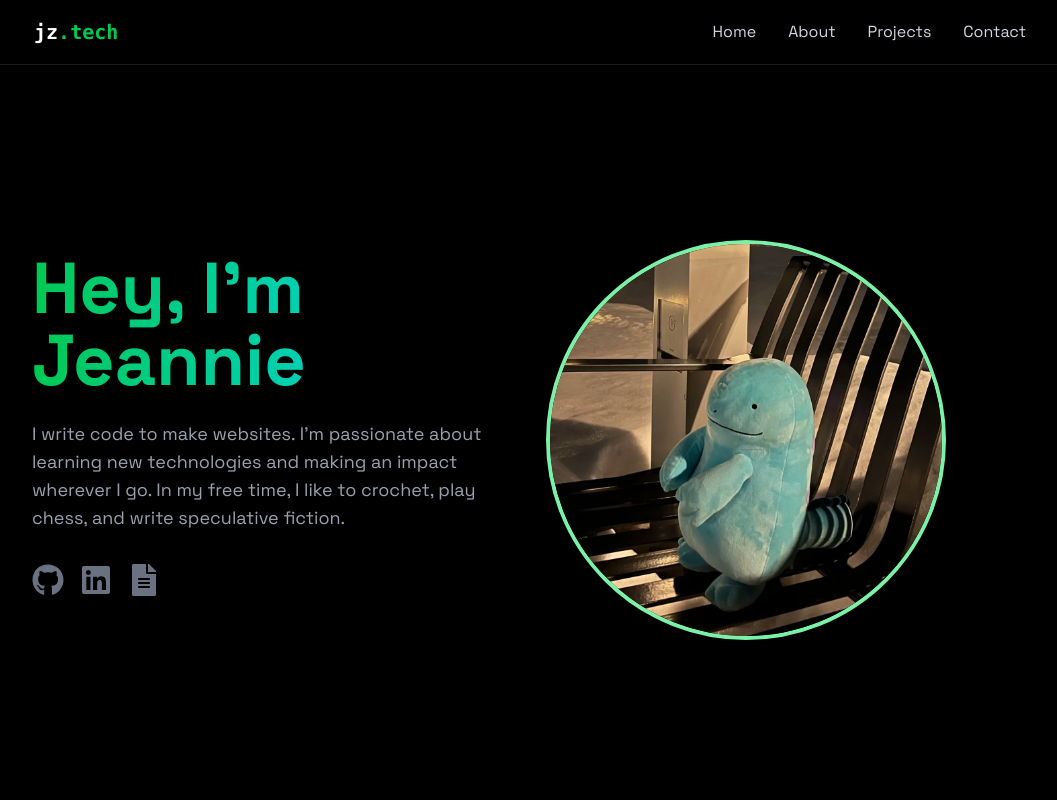
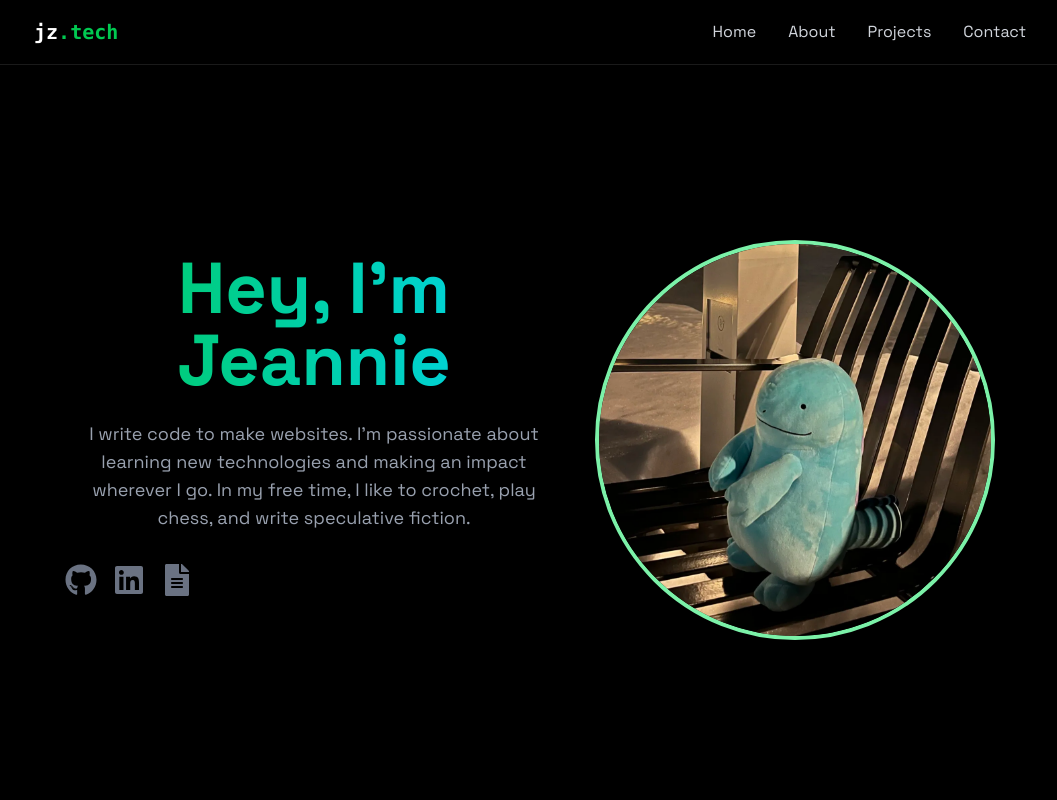
Before and after one commit to jeanniezhang/jeanniezhang.github.io, a React (Vite) app: page / in a window 1280 px wide. Shown: the top 800 px of the page, without its empty margins (110-1167 px from the left). Built offline with nearby package versions, Linux system fonts and the light colour scheme.

Commit message:
more link fixes

```diff
--- a/src/components/sections/Home.jsx
+++ b/src/components/sections/Home.jsx
@@ -8,7 +8,7 @@ export const Home = () => {
       className="min-h-screen flex items-center justify-center relative px-4 py-8 pt-28" // 👈 pt-28 = padding top to push below navbar
     >
       <RevealOnScroll>
-        <div className="flex flex-col md:flex-row items-center justify-center text-center md:text-left z-10 px-4 space-y-8 md:space-y-0 md:space-x-8">
+        <div className="flex flex-col md:flex-row items-center justify-center text-center z-10 px-4 space-y-8 md:space-y-0 md:space-x-8">
           {/* Text section */}
           <div className="md:w-1/2">
             <h1 className="text-5xl md:text-7xl font-bold mb-6 bg-gradient-to-r from-green-500 to-cyan-400 bg-clip-text text-transparent leading-right">
@@ -42,7 +42,7 @@ export const Home = () => {
               </a>
 
               <a
-                href="./resume.pdf"
+                href="/jz-portfolio/resume.pdf"
                 target="_blank"
                 rel="noopener noreferrer"
                 className="text-gray-500 hover:text-cyan-400 transition duration-300"
@@ -53,9 +53,9 @@ export const Home = () => {
           </div>
 
           {/* Image section */}
-          <div className="flex justify-center md:justify-start md:w-1/2">
+          <div className="flex justify-center">
             <img
-              src="./quagsit.png"
+              src="/jz-portfolio/quagsit.png"
               alt="Jeannie"
               className="w-60 h-60 md:w-100 md:h-100 rounded-full object-cover border-4 border-green-300"
             />
```
